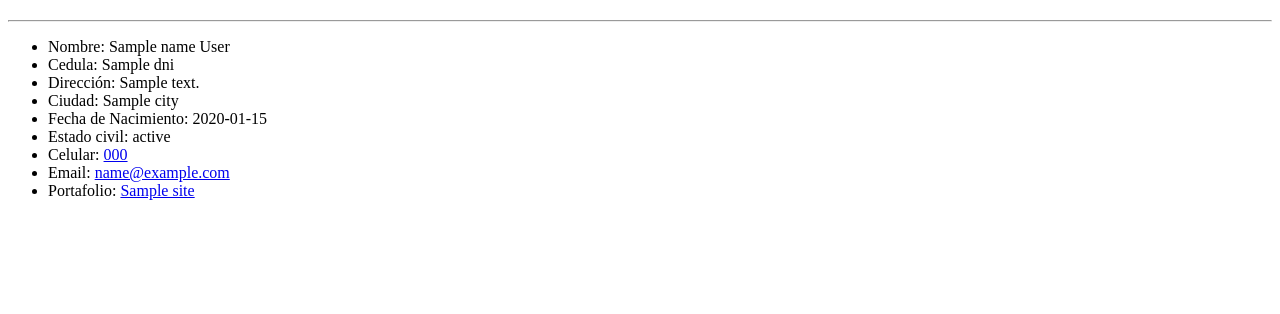
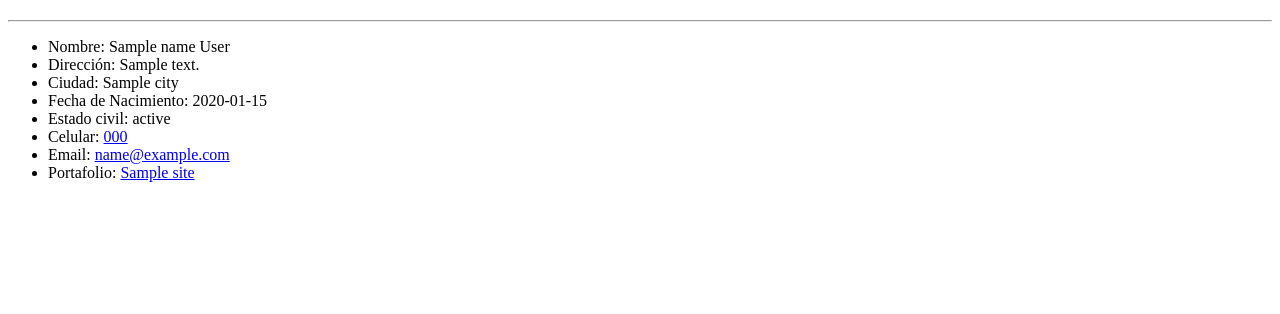
Before and after one commit to elaverde/api_hv_elaverde, a Flask app: template api/template/main.html in a window 1280 px wide. Shown: the part 169-483 px from the top of the page. Run offline with Flask 3, Linux system fonts and the light colour scheme; the template is opened without the code that fills it: most values are stand-ins (such as "Sample title", 1, 10 or a date in 2020); parts of the project's set-up code (start-up, migrations or seed data) failed here and were passed over.

Commit message:
se quito la cédula por seguriodad

```diff
--- a/api/template/pages/principal.html
+++ b/api/template/pages/principal.html
@@ -10,7 +10,6 @@
         </div>
         <ul class="info_list">
             <li><span>Nombre:</span> {{name}} {{lastname}}</li>
-            <li><span>Cedula:</span> {{dni}}</li>
             <li><span>Dirección:</span> {{address}}</li>
             <li><span>Ciudad:</span> {{city}}</li>
             <li><span>Fecha de Nacimiento:</span> {{birthdate}}</li>
```
